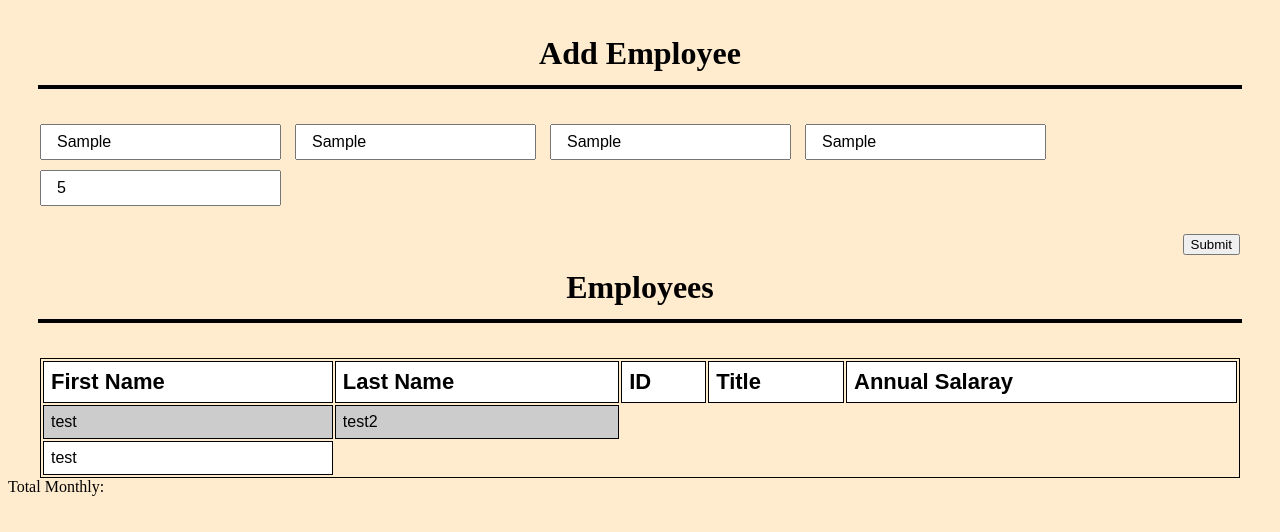
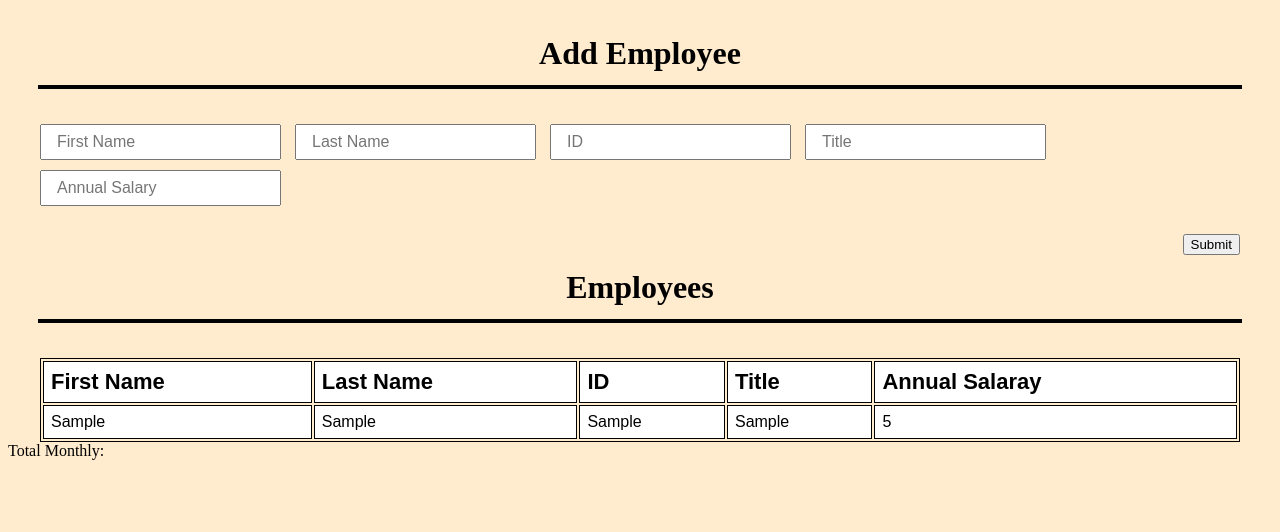
Before and after one commit to GJHarty/weekend-jquery-salary-calculator, a plain HTML site: page index.html in a window 1280 px wide. Both pictures are taken after typing "Sample", "Sample", "Sample", "Sample", "5" into the empty fields and a click on the button "Submit". Drawn offline with Linux system fonts and the light colour scheme.

Commit message:
added appending of employee onSubmit

```diff
--- a/index.html
+++ b/index.html
@@ -23,7 +23,8 @@
     </div>
     <h1>Employees</h1>
     <div class="employeeDiv">
-        <table class="employeeTable">
+        <table>
+            <thead>
                 <tr>
                     <th>First Name</th>
                     <th>Last Name</th>
@@ -31,14 +32,11 @@
                     <th>Title</th>
                     <th>Annual Salaray</th>
                 </tr>
+            </thead>
             <!-- Here is where we add our data from the form -->
-            <tr>
-                <td>test</td>
-                <td>test2</td>
-            </tr>
-            <tr>
-                <td>test</td>
-            </tr>
+            <tbody id="employeeTable">
+
+            </tbody>
         </table>
     </div>
     <div class="monthlyCost">
--- a/script.js
+++ b/script.js
@@ -27,9 +27,24 @@ function onSubmit(event){
     console.log('employee', employee);
     // add employee to global array
     employees.push(employee);
+    console.log('employees', employees);
 
     // clear input fields
-    $('#input').val('');
+    $('input').val('');
 
+    // empty table
+    $('#employeeTable').empty();
 
+    // loop through employee array and append to table
+    for (let employee of employees) {
+        $('#employeeTable').append(`
+            <tr>
+                <td>${employee.firstName}</td>
+                <td>${employee.lastName}</td>
+                <td>${employee.id}</td>
+                <td>${employee.title}</td>
+                <td>${employee.annualSalary}</td>
+            </tr>
+        `);
+    };
 }
```
Lines whose indentation alone changed are shown as unchanged.
